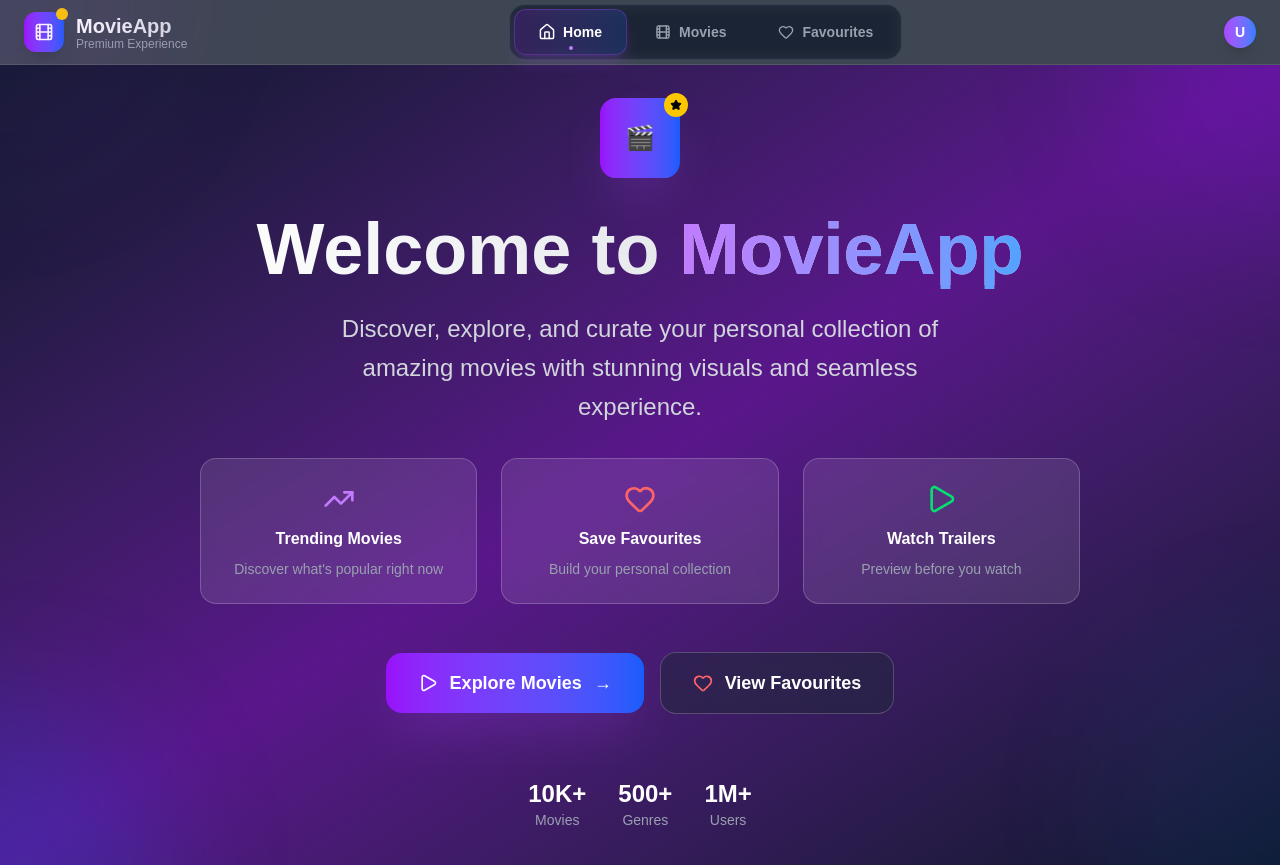
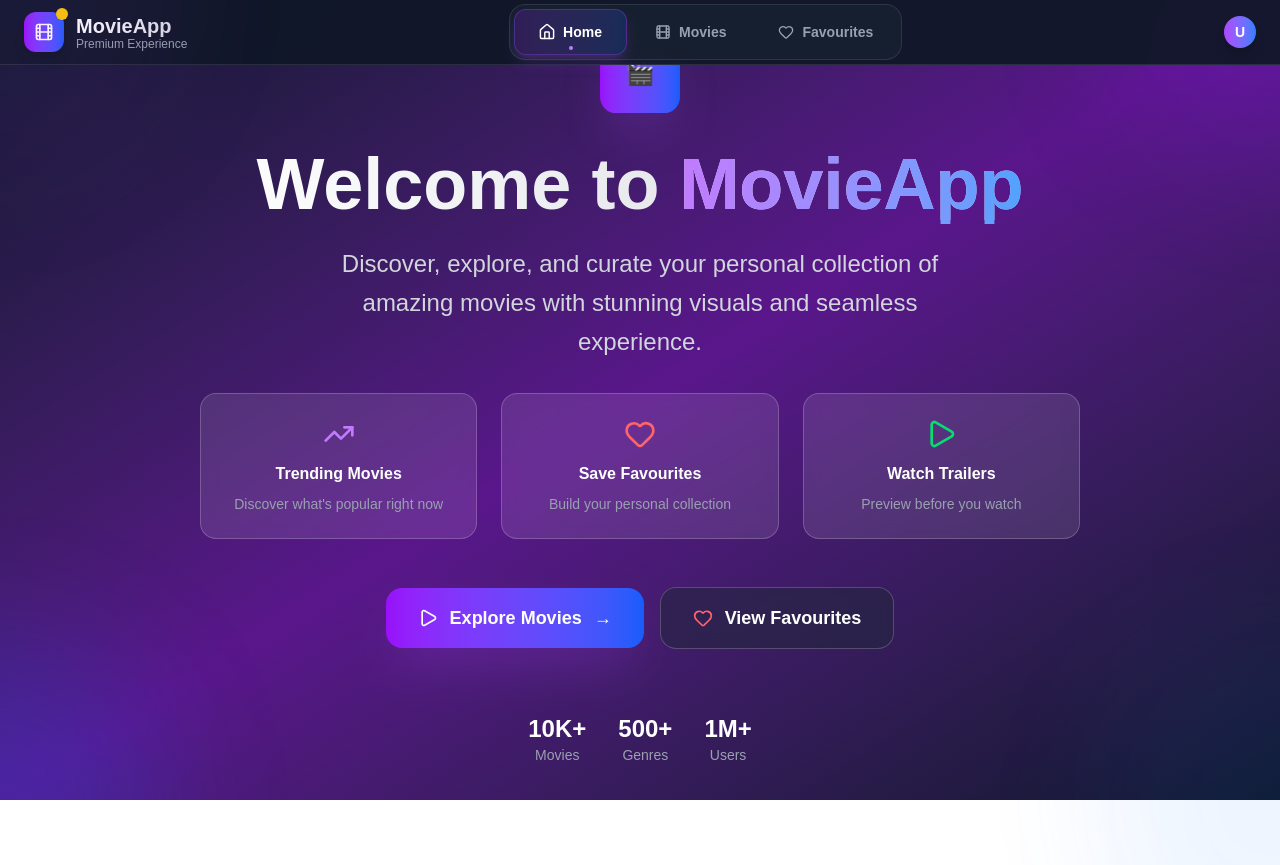
Before and after one commit to Leona322/nextmovieapp, a Next.js app in the folder movieapp/: page / in a window 1280 px wide. After the commit the page ends 800 px from the top, so only its background shows below. Built offline with nearby package versions, Linux system fonts and the light colour scheme.

Commit message:
fixed navbar

```diff
--- a/movieapp/app/watch/[movieId]/page.tsx
+++ b/movieapp/app/watch/[movieId]/page.tsx
@@ -35,7 +35,7 @@ export default async function WatchPage({ params }: WatchPageProps) {
         {/* Desktop Back Button */}
         <div className="hidden sm:block fixed top-6 left-6 z-50">
           <Link
-            href={`/movie/${movieId}`}
+            href={`/movies`}
             className="flex items-center gap-2 bg-black/70 backdrop-blur-sm text-white px-4 py-2 rounded-lg hover:bg-black/90 transition-all duration-300"
           >
             <ArrowLeft className="w-4 h-4" />
--- a/movieapp/components/navigation.tsx
+++ b/movieapp/components/navigation.tsx
@@ -24,7 +24,9 @@ const Navigation = () => {
   ];
 
   return (
-    <nav className="border-b border-white/10 bg-gray-900/80 backdrop-blur-xl sticky top-0 z-50">
+    <>
+      {/* Fixed Navbar - True overlay with no space */}
+      <nav className="border-b border-white/10 bg-gray-900/95 backdrop-blur-xl fixed top-0 left-0 right-0 w-full z-50">
         <div className="container mx-auto px-4 sm:px-6">
           <div className="flex items-center justify-between h-16">
             {/* Logo */}
@@ -96,9 +98,9 @@ const Navigation = () => {
             </div>
           </div>
 
-        {/* Mobile Navigation Menu */}
+          {/* Mobile Navigation Menu - Fixed positioning */}
           {isMobileMenuOpen && (
-          <div className="md:hidden bg-gray-800/95 backdrop-blur-lg border-t border-white/10 mt-2 rounded-lg mb-4">
+            <div className="md:hidden bg-gray-800/95 backdrop-blur-lg border border-white/10 rounded-lg absolute left-4 right-4 top-16 z-50 shadow-2xl">
               <div className="py-2 space-y-1">
                 {navItems.map(({ href, label, icon: Icon }) => {
                   const isActive = pathname === href;
@@ -143,6 +145,9 @@ const Navigation = () => {
           )}
         </div>
       </nav>
+
+      {/* NO SPACER - Let the content flow naturally underneath */}
+    </>
   );
 };
 
```
Lines whose indentation alone changed are shown as unchanged.
